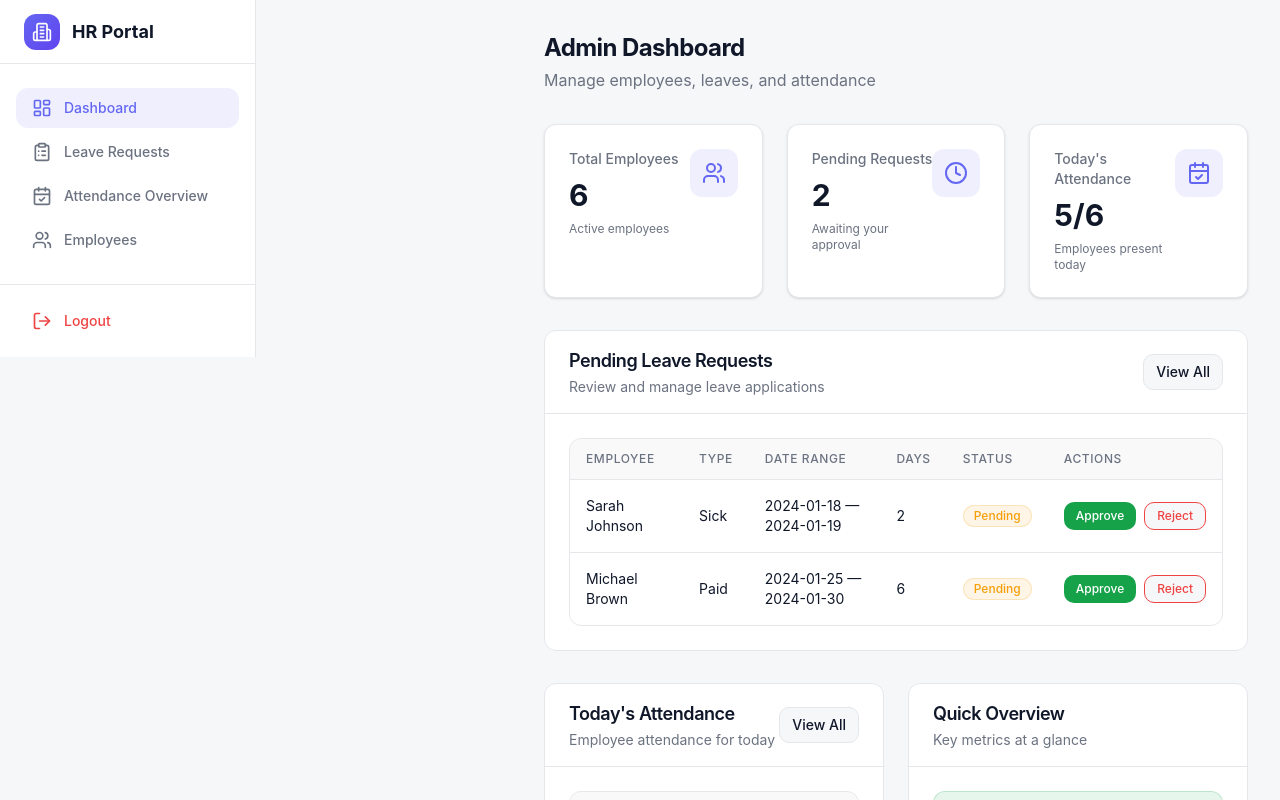
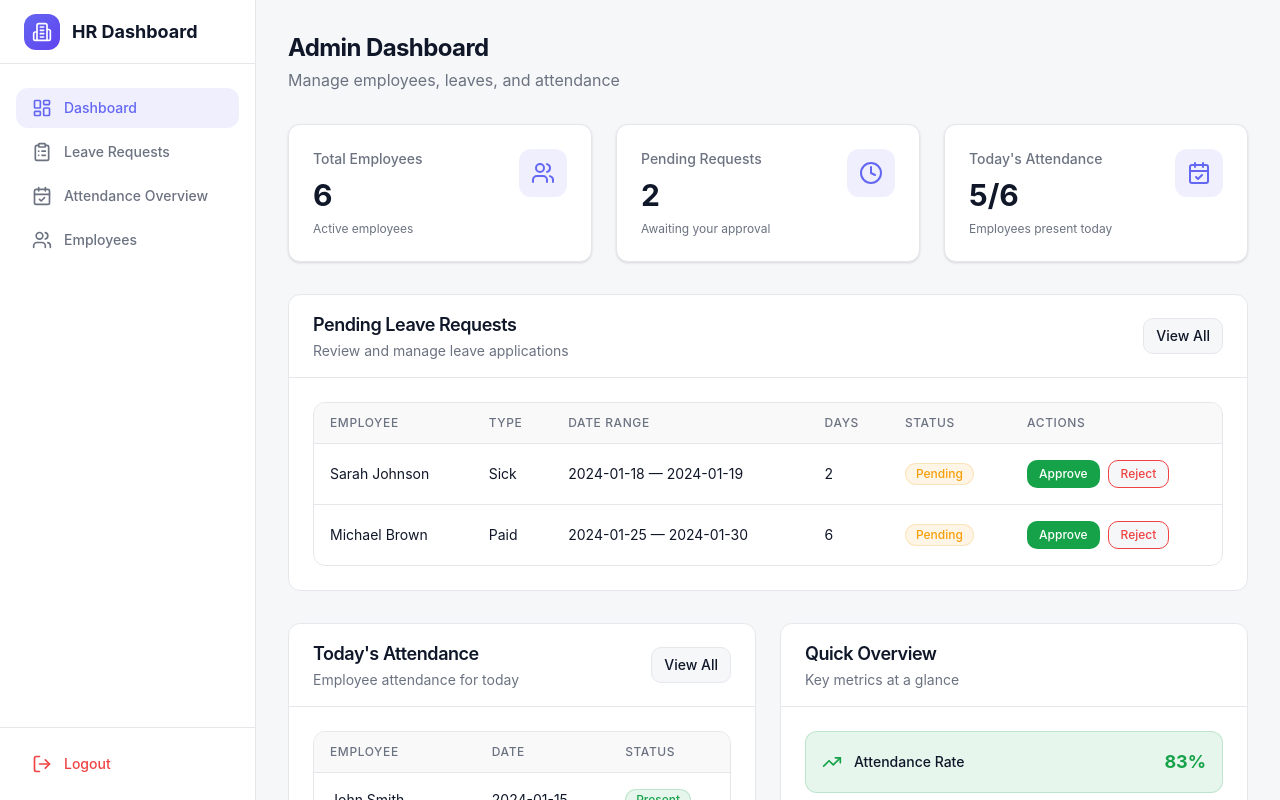
Before and after one commit to Harsh231075/Leave-management, a React (Vite) app in the folder client/: page /admin in a window 1280 px wide. Shown: the top 800 px of the page. Built offline with nearby package versions, Linux system fonts and the light colour scheme; the HTML template or start-up script is replaced by a standard one.

Commit message:
fix sidebar

```diff
--- a/client/src/components/layout/Sidebar.tsx
+++ b/client/src/components/layout/Sidebar.tsx
@@ -51,9 +51,8 @@ const Sidebar = ({ role, isOpen = true, onClose }: SidebarProps) => {
       {/* Sidebar */}
       <aside
         className={cn(
-          "fixed left-0 top-0 h-full w-64 bg-sidebar border-r border-sidebar-border z-50",
+          "fixed left-0 top-0 h-screen w-64 bg-sidebar border-r border-sidebar-border z-50",
           "flex flex-col transition-transform duration-300 ease-in-out",
-          "lg:translate-x-0 lg:static lg:z-auto",
           isOpen ? "translate-x-0" : "-translate-x-full"
         )}
       >
@@ -63,7 +62,9 @@ const Sidebar = ({ role, isOpen = true, onClose }: SidebarProps) => {
             <div className="h-9 w-9 rounded-xl gradient-primary flex items-center justify-center">
               <Building2 className="h-5 w-5 text-primary-foreground" />
             </div>
-            <span className="text-lg font-bold text-foreground">HR Portal</span>
+            <span className="text-lg font-bold text-foreground">
+              {role === "admin" ? "HR Dashboard" : "Employee"}
+            </span>
           </Link>
           <button
             className="lg:hidden p-1 rounded hover:bg-muted transition-colors"
```
